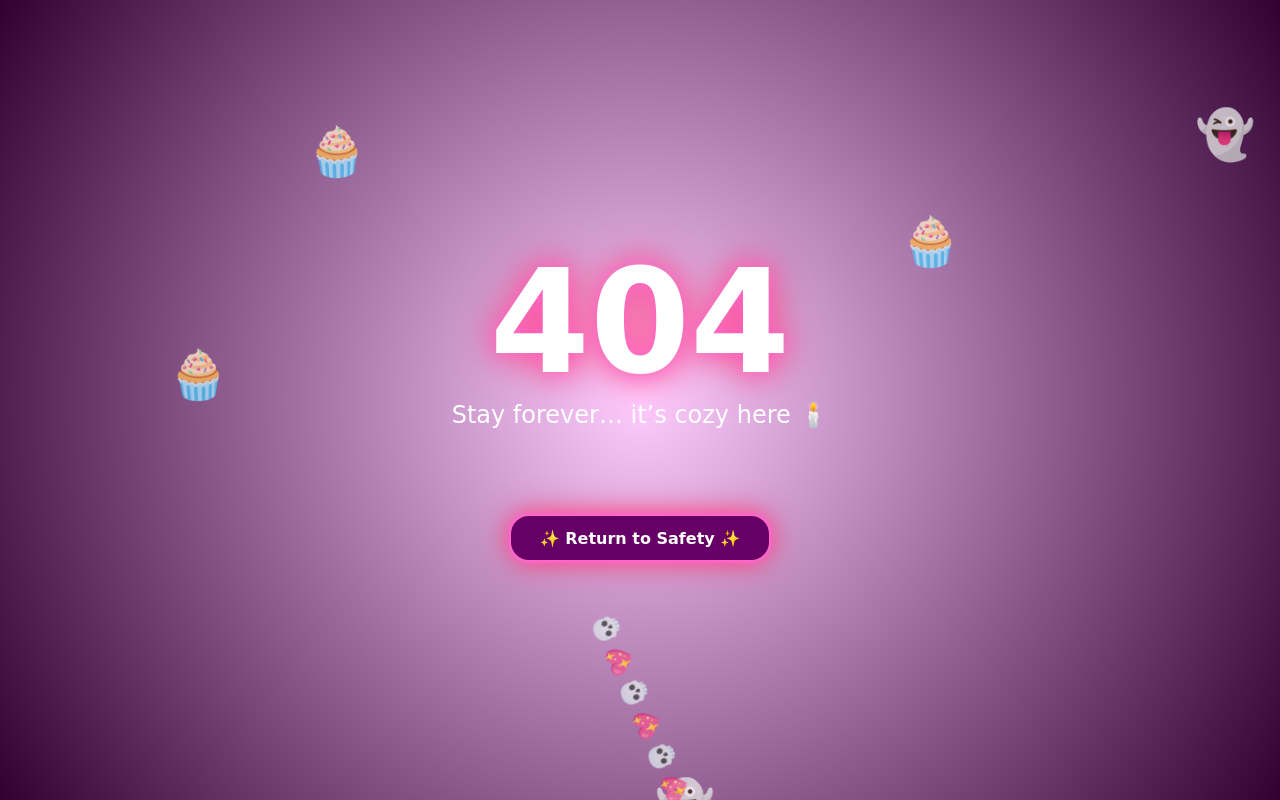
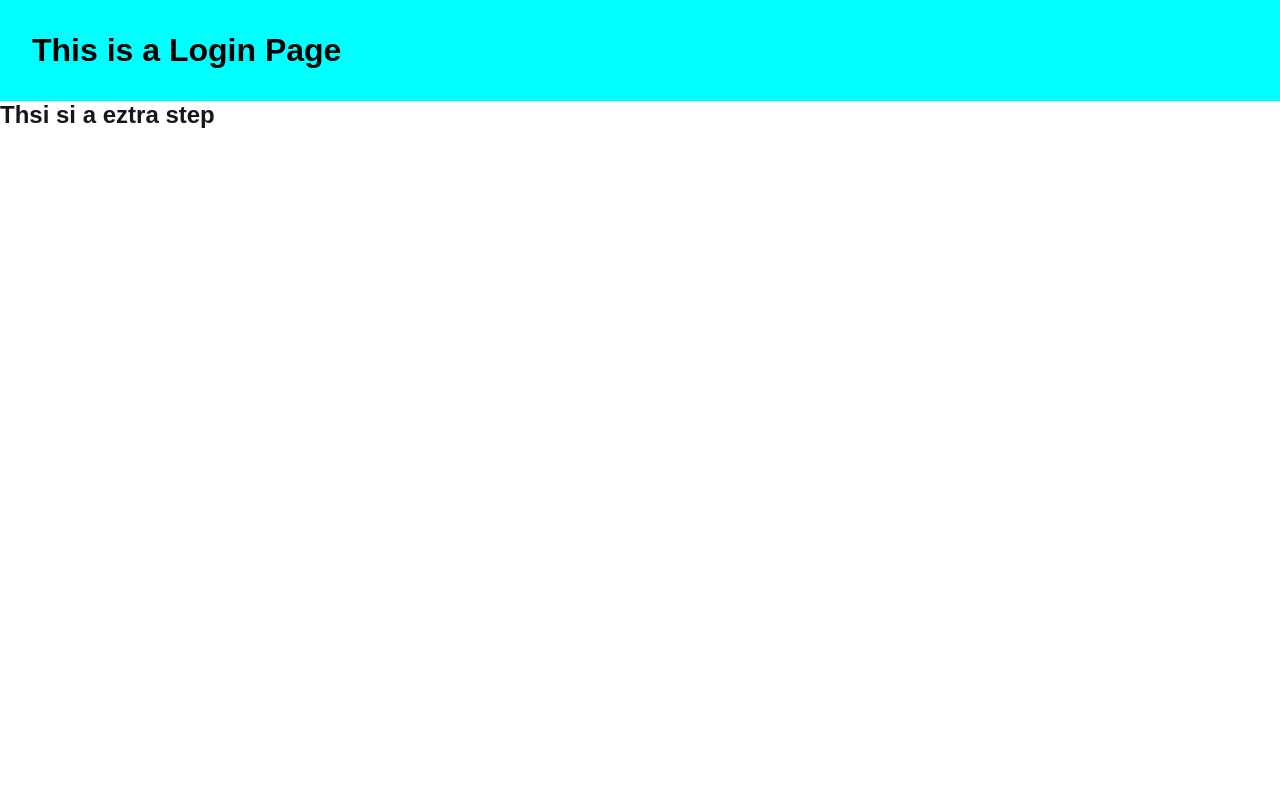
Before and after one commit to Tanveer52/nextjs-learning, a Next.js app: page /login in a window 1280 px wide. Before the commit this address had no page. Built offline with nearby package versions, Linux system fonts and the light colour scheme.

Commit message:
Add Header and Footer components; update App layout to include them

```diff
--- /dev/null
+++ b/components/Footer.js
@@ -0,0 +1,7 @@
+import React from "react";
+
+function Footer() {
+  return <div>Footer</div>;
+}
+
+export default Footer;
--- /dev/null
+++ b/components/Header.js
@@ -0,0 +1,7 @@
+import React from "react";
+
+function Header() {
+  return <div>Header</div>;
+}
+
+export default Header;
--- a/pages/_app.js
+++ b/pages/_app.js
@@ -1,5 +1,16 @@
+import Footer from "@/components/Footer";
+import Header from "@/components/Header";
 import "@/styles/globals.css";
 
 export default function App({ Component, pageProps }) {
-  return <Component {...pageProps} />;
+  if (Component.getLayout) {
+    return Component.getLayout(<Component {...pageProps} />);
+  }
+  return (
+    <>
+      <Header />
+      <Component {...pageProps} />
+      <Footer />
+    </>
+  );
 }
--- /dev/null
+++ b/pages/login.js
@@ -0,0 +1,22 @@
+import React from "react";
+
+function LoginPage() {
+  return (
+    <div>
+      <h1 style={{ backgroundColor: "aqua", color: "black", padding: "2rem" }}>
+        This is a Login Page
+      </h1>
+    </div>
+  );
+}
+
+LoginPage.getLayout = function PageLayout(page) {
+  return (
+    <>
+      {page}
+      <h2>Thsi si a eztra step</h2>
+    </>
+  );
+};
+
+export default LoginPage;
```
Also changed, not shown: pages/about.js (+15 -1 lines).
